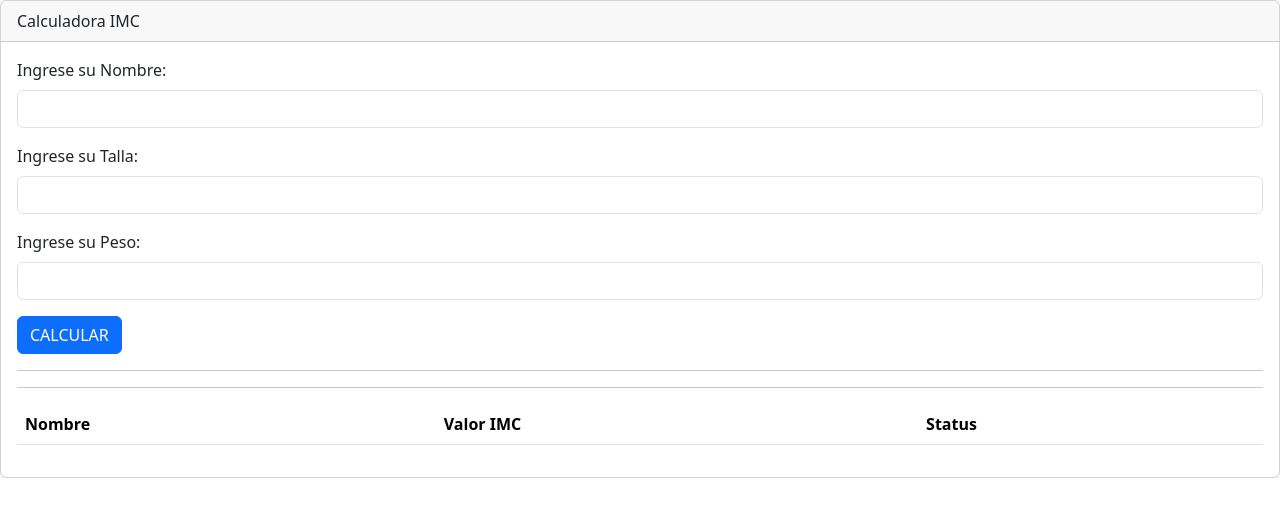
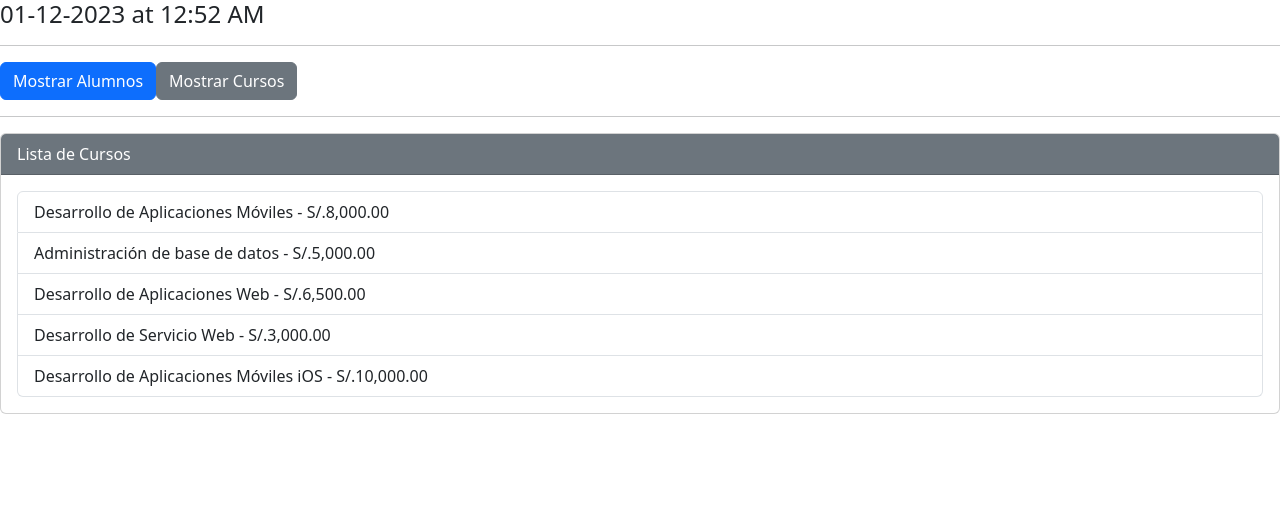
Before and after one commit to cuartociclo2023/app-angular-bootstrap, an Angular app: page / in a window 1280 px wide. Shown: the top 516 px of the page. Built offline with nearby package versions, Linux system fonts and the light colour scheme.

Commit message:
ejercicio de pipes terminado

```diff
--- a/src/app/app.component.html
+++ b/src/app/app.component.html
@@ -1 +1 @@
-<app-form-calculo-imc></app-form-calculo-imc>
+<app-form-lista-alumnos></app-form-lista-alumnos>
--- a/src/app/componentes-bs/form-lista-alumnos/form-lista-alumnos.component.html
+++ b/src/app/componentes-bs/form-lista-alumnos/form-lista-alumnos.component.html
@@ -1,27 +1,22 @@
-<button type="button" class="btn btn-primary">Mostrar Alumnos</button>
-<button type="button" class="btn btn-secondary">Mostrar Cursos</button>
+<h4>{{fechaActual | date:"dd-MM-yyyy 'at' hh:mm a"}}</h4>
 <hr />
-<div class="card text-bg-primary mb-3" >
-    <div class="card-header">Lista de Alumnos</div>
+<button type="button" class="btn btn-primary" (click)="showStudents()">Mostrar Alumnos</button>
+<button type="button" class="btn btn-secondary" (click)="showCourses()">Mostrar Cursos</button>
+<hr />
+<div class="card  mb-3" *ngIf="mostrarAlumnos === 1" >
+    <div class="card-header text-bg-primary">Lista de Alumnos</div>
     <div class="card-body">
         <ul class="list-group">
-            <li class="list-group-item">An item</li>
-            <li class="list-group-item">A second item</li>
-            <li class="list-group-item">A third item</li>
-            <li class="list-group-item">A fourth item</li>
-            <li class="list-group-item">And a fifth one</li>
+            <li class="list-group-item" *ngFor="let alumno of alumnos" >{{alumno.nombre | uppercase }}</li>
+
           </ul>
     </div>
   </div>
-  <div class="card text-bg-secondary mb-3" >
-    <div class="card-header">Lista de Cursos</div>
+  <div class="card  mb-3" *ngIf="mostrarAlumnos === 0">
+    <div class="card-header text-bg-secondary">Lista de Cursos</div>
     <div class="card-body">
         <ul class="list-group">
-            <li class="list-group-item">An item</li>
-            <li class="list-group-item">A second item</li>
-            <li class="list-group-item">A third item</li>
-            <li class="list-group-item">A fourth item</li>
-            <li class="list-group-item">And a fifth one</li>
+            <li class="list-group-item" *ngFor="let curso of cursos">{{curso.nombre}} - {{curso.precio | currency:'S/.'}}</li>
           </ul>
     </div>
   </div>
```
